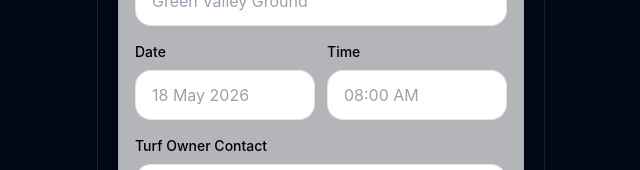
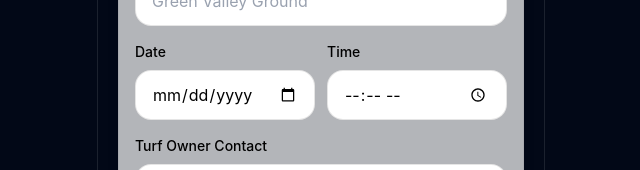
Before and after one commit to SwastikOP14/turf-manager-pro, a React (Vite) app: page /add-booking in a window 1280 px wide. Shown: the part 368-538 px from the top of the page, without its empty margins (319-959 px from the left). Built offline with nearby package versions, Linux system fonts and the light colour scheme.

Commit message:
Updated project

```diff
--- a/src/pages/AddBooking/AddBooking.jsx
+++ b/src/pages/AddBooking/AddBooking.jsx
@@ -25,6 +25,8 @@ const [turf, setTurf] = useState("")
 const [sport, setSport] = useState("")
 const [amount, setAmount] = useState("")
 const [status, setStatus] = useState("Paid")
+const [date, setDate] = useState("")
+const [time, setTime] = useState("")
   return (
     <MobileLayout hideFab>
 
@@ -69,14 +71,27 @@ const [status, setStatus] = useState("Paid")
 
             <InputField
               label="Date"
-              placeholder="18 May 2026"
+
+              type="date"
+
+              value={date}
+
+              onChange={(e) =>
+                setDate(e.target.value)
+              }
             />
 
             <InputField
               label="Time"
-              placeholder="08:00 AM"
+
+              type="time"
+
+              value={time}
+
+              onChange={(e) =>
+                setTime(e.target.value)
+              }
             />
-
           </div>
 
           <InputField
@@ -215,19 +230,34 @@ const [status, setStatus] = useState("Paid")
 
           onClick={() => {
 
-            if (!turf || !sport || !amount) return
+            if (
+              !turf ||
+              !sport ||
+              !amount ||
+              !date ||
+              !time
+            ) return
+            addBooking({
 
-            addBooking({
               turf,
+
               sport,
+
               amount: Number(amount),
-              status
+
+              status,
+
+              date,
+
+              time
             })
 
             setTurf("")
             setSport("")
             setAmount("")
             setStatus("Paid")
+            setDate("")
+            setTime("")
           }}
         />
 
```
